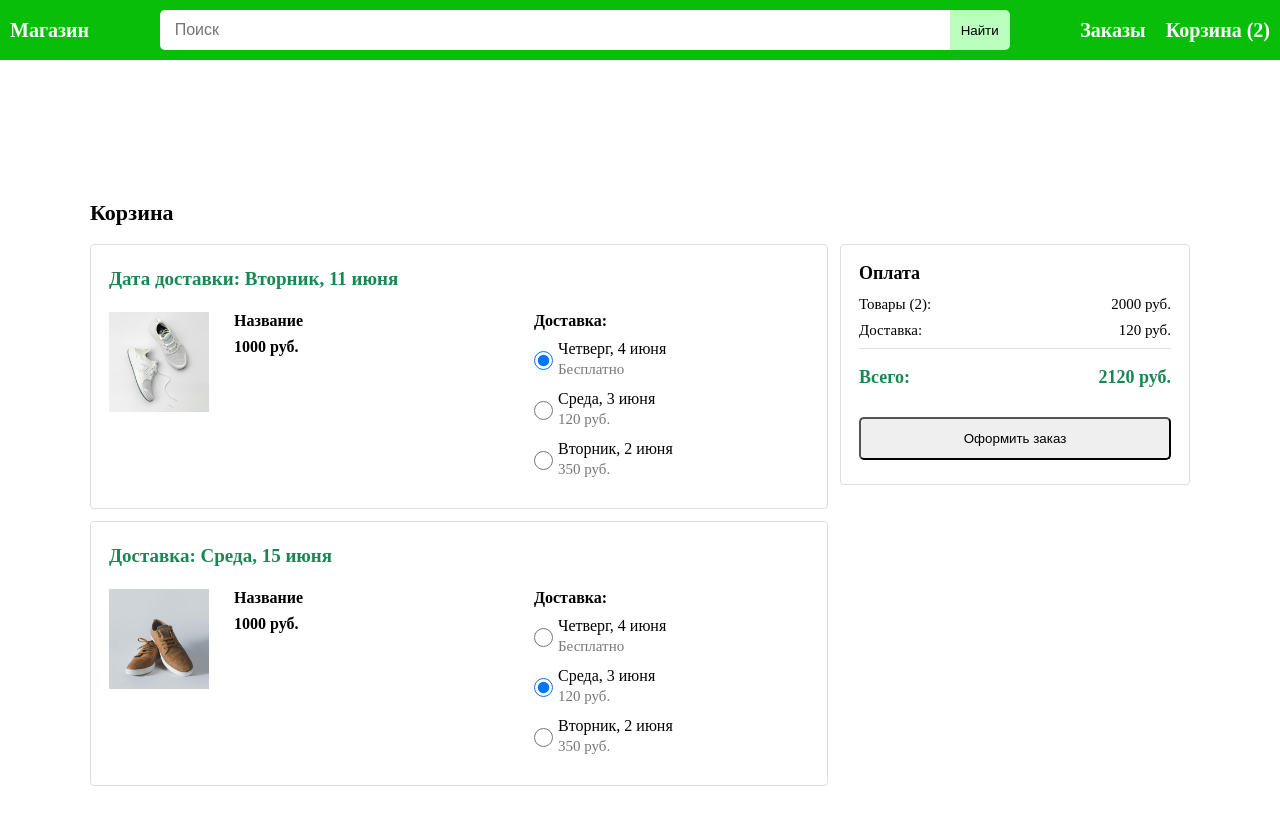
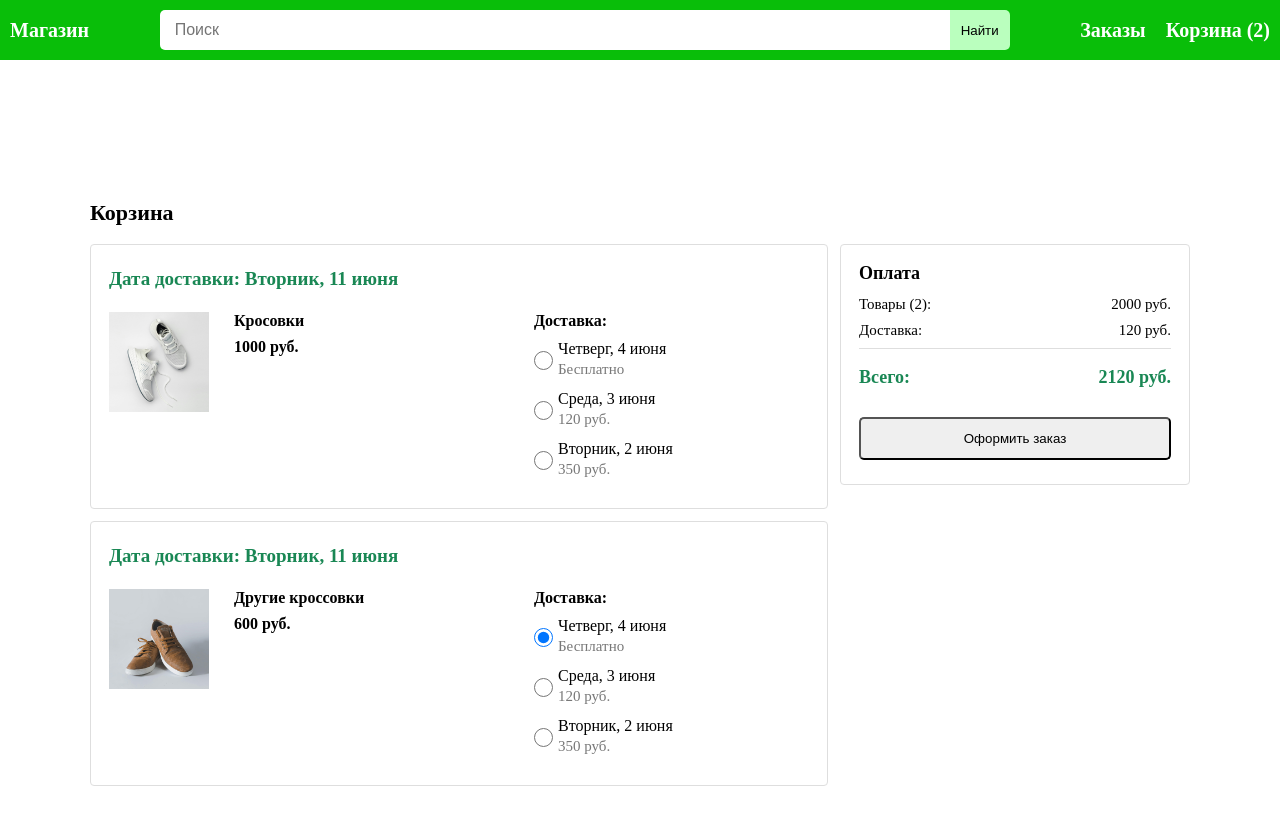
Before and after one commit to dkosterin/store-project, a React (Vite) app: page /checkout in a window 1280 px wide. Shown: the top 824 px of the page. Built offline with nearby package versions, Linux system fonts and the light colour scheme.

Commit message:
add cart

```diff
--- a/src/App.jsx
+++ b/src/App.jsx
@@ -4,16 +4,33 @@ import { Header } from './components/Header.jsx'
 import { ProductList } from './components/ProductList.jsx'
 import { CheckoutPage } from './pages/checkout.jsx'
 
+// https://github.com/dkosterin/store-project
 // npm install react-router
 // npm install react-router-dom
 
 function App() {
+  const [cart, setCart] = useState([{
+      id: 1,
+      title: "Кросовки",
+      price: 1000,
+      image: "./men-athletic-shoes-white.jpg"
+    },
+    {
+      id: 2,
+      title: "Другие кроссовки",
+      price: 600,
+      image: "./men-brown-flat-sneakers.jpg"
+    },
+  ]);
+
+  //const [cart, setCart] = useState([]);
+
   return (
     <BrowserRouter>
-      <Header />
+      <Header cartLength={cart.length} />
       <Routes>
         <Route index element={<ProductList />} />
-        <Route path="checkout" element={<CheckoutPage />} />
+        <Route path="checkout" element={<CheckoutPage cart={cart} />} />
       </Routes>
     </BrowserRouter>
   )
--- a/src/components/Header.jsx
+++ b/src/components/Header.jsx
@@ -2,7 +2,7 @@ import { useRef } from 'react'
 import { Link } from 'react-router-dom'
 import '../styles/header.css'
 
-export function Header() {
+export function Header({cartLength}) {
   const searchRef = useRef(null);
 
   function onSearch() {
@@ -27,7 +27,7 @@ export function Header() {
         </div>
         <div className="right-section">
           <div><Link to="orders">Заказы</Link></div>
-          <div><Link to="checkout">Корзина (2)</Link></div>
+          <div><Link to="checkout">Корзина {cartLength > 0 && `(${cartLength})`}</Link></div>
         </div>
     </div>
   )
--- a/src/pages/checkout.jsx
+++ b/src/pages/checkout.jsx
@@ -1,13 +1,7 @@
 import '../styles/checkout.css'
 
-export function CheckoutPage() {
+function CartItem(product) {
   return (
-    <>
-      <div className="checkout-page">
-        <div className="page-title">Корзина</div>
-
-        <div className="checkout-grid">
-          <div className="order-summary">
     <div className="cart-item-container">
       <div className="delivery-date">
         Дата доставки: Вторник, 11 июня
@@ -15,14 +9,14 @@ export function CheckoutPage() {
 
       <div className="cart-item-details-grid">
         <img className="product-image"
-                  src="./men-athletic-shoes-white.jpg" />
+          src={product.image} />
 
         <div className="cart-item-details">
           <div className="product-name">
-                    Название
+            {product.title}
           </div>
           <div className="product-price">
-                    1000 руб.
+            {product.price} руб.
           </div>
         </div>
 
@@ -72,69 +66,18 @@ export function CheckoutPage() {
         </div>
       </div>
     </div>
+  )
+}
 
-            <div className="cart-item-container">
-              <div className="delivery-date">
-                Доставка: Среда, 15 июня
-              </div>
+export function CheckoutPage({ cart }) {
+  return (
+    <>
+      <div className="checkout-page">
+        <div className="page-title">Корзина</div>
 
-              <div className="cart-item-details-grid">
-                <img className="product-image"
-                  src="./men-brown-flat-sneakers.jpg" />
-
-                <div className="cart-item-details">
-                  <div className="product-name">
-                    Название
-                  </div>
-                  <div className="product-price">
-                    1000 руб.
-                  </div>
-                </div>
-
-                <div className="delivery-options">
-                  <div className="delivery-options-title">
-                    Доставка:
-                  </div>
-
-                  <div className="delivery-option">
-                    <input type="radio" className="delivery-option-input"
-                      name="delivery-option-2" />
-                    <div>
-                      <div className="delivery-option-date">
-                        Четверг, 4 июня
-                      </div>
-                      <div className="delivery-option-price">
-                        Бесплатно
-                      </div>
-                    </div>
-                  </div>
-                  <div className="delivery-option">
-                    <input type="radio" checked className="delivery-option-input"
-                      name="delivery-option-2" />
-                    <div>
-                      <div className="delivery-option-date">
-                        Среда, 3 июня
-                      </div>
-                      <div className="delivery-option-price">
-                        120 руб.
-                      </div>
-                    </div>
-                  </div>
-                  <div className="delivery-option">
-                    <input type="radio" className="delivery-option-input"
-                      name="delivery-option-2" />
-                    <div>
-                      <div className="delivery-option-date">
-                        Вторник, 2 июня
-                      </div>
-                      <div className="delivery-option-price">
-                        350 руб.
-                      </div>
-                    </div>
-                  </div>
-                </div>
-              </div>
-            </div>
+        <div className="checkout-grid">
+          <div className="order-summary">
+            {cart.map((item => <CartItem key={item.id} {...item} />))}
           </div>
 
           <div className="payment-summary">
```
Lines whose indentation alone changed are shown as unchanged.
